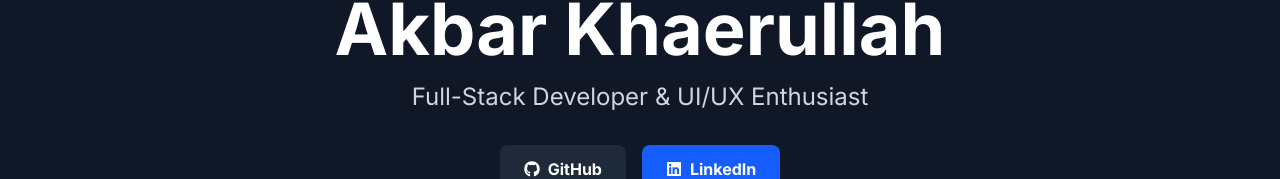
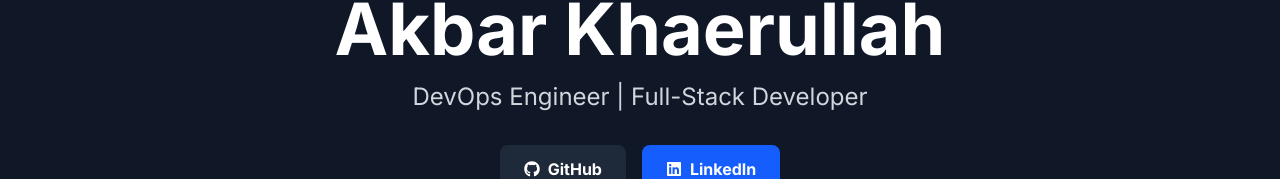
Before and after one commit to AkbarTambora/portofolio-saya, a Next.js app: page / in a window 1280 px wide. Shown: the part 367-546 px from the top of the page. Built offline with nearby package versions, Linux system fonts and the light colour scheme.

Commit message:
chore: changes in identity role

```diff
--- a/src/app/components/Hero.tsx
+++ b/src/app/components/Hero.tsx
@@ -9,7 +9,7 @@ const Hero = () => {
         Akbar Khaerullah
       </h1>
       <p className="text-xl md:text-2xl text-gray-300 mb-8">
-        Full-Stack Developer & UI/UX Enthusiast
+        DevOps Engineer | Full-Stack Developer
       </p>
       <div className="flex gap-4">
         <a
```
